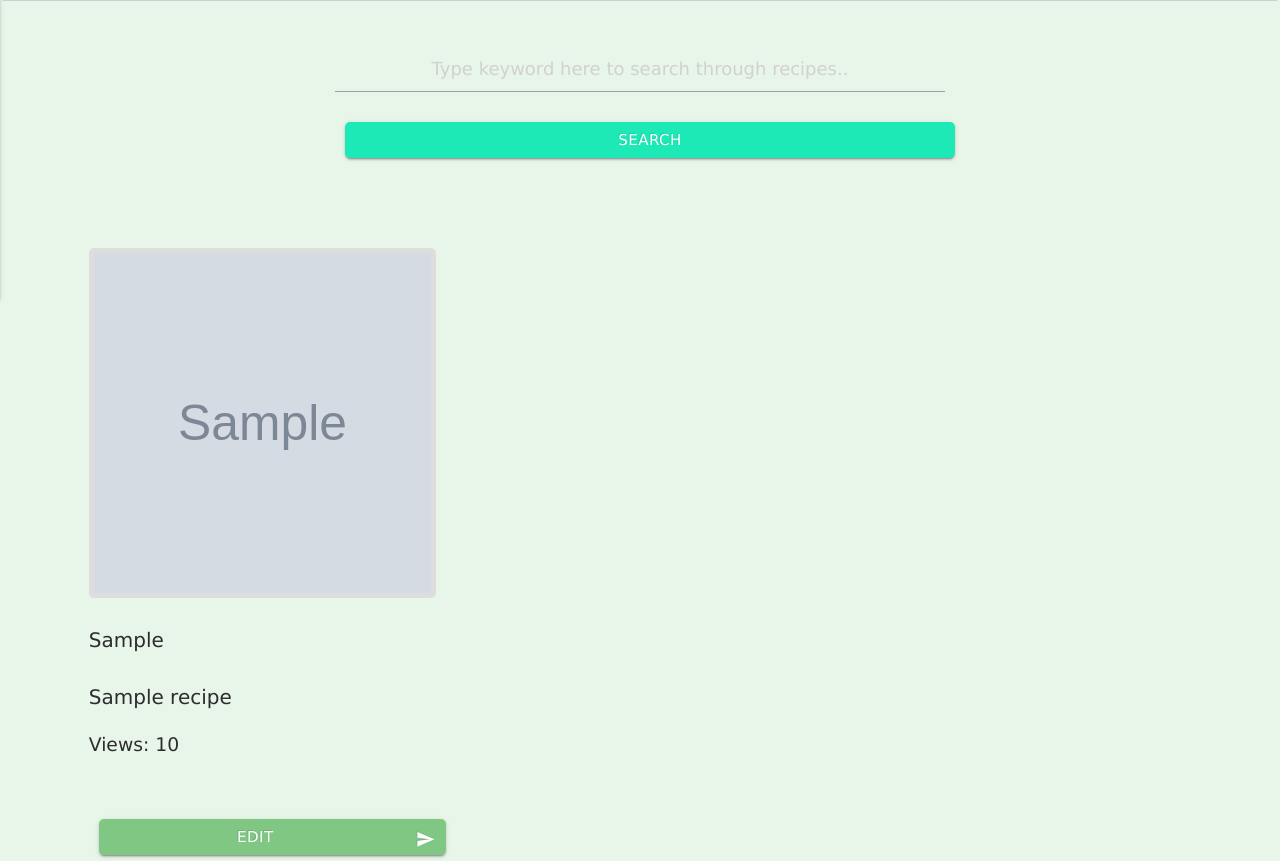
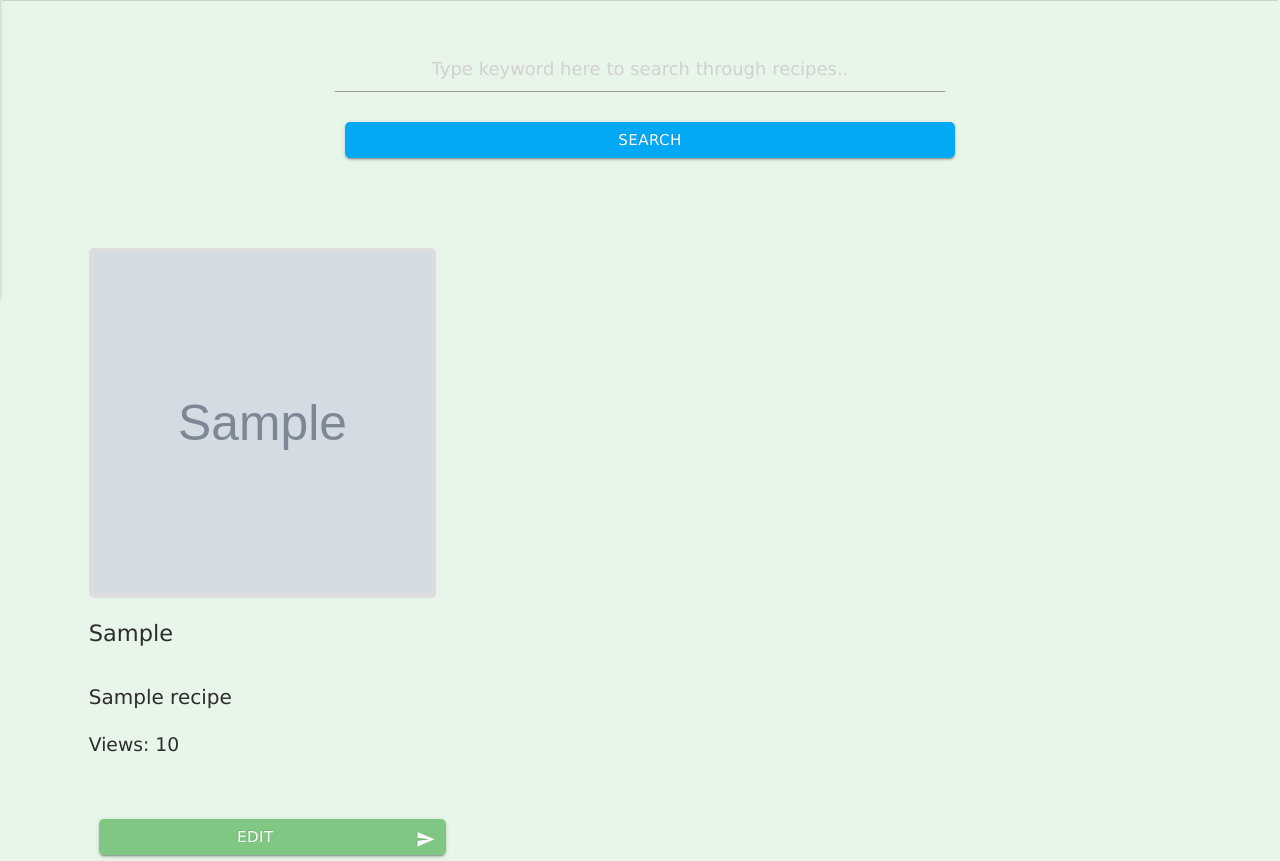
Before and after one commit to Bren08/flask_recipe_app, a Flask app: page /search in a window 1280 px wide. Shown: the part 561-1422 px from the top of the page. Run offline with Flask 2, Linux system fonts and the light colour scheme; grey boxes marked "Sample" are stand-in pictures; a database or web service that is not in the repository returns one stand-in record (values such as "Sample title"); some libraries are stand-ins or nearby versions.

Commit message:
Changed some font sizes on main html page and changed colour scheme of buttons

```diff
--- a/app.py
+++ b/app.py
@@ -26,7 +26,7 @@ def index():
 
 @app.route('/view_categories')
 def view_categories():
-    category=type(mongo.db.categories.find())
+    category=list(mongo.db.categories.find())
     return render_template('categories.html', categories=category)
 
 @app.route('/view_recipe')
--- a/templates/cuisine_recipe.html
+++ b/templates/cuisine_recipe.html
@@ -8,14 +8,14 @@
   </div>
 </div>
 
-<div class="nav-wrapper">
+<div class="search-wrapper">
     <div class="row search-input">
       <div class="col-md-12">
         <form action="{{ url_for('search')}}" method="POST">
           <div class="input-field">
             <input id="search" name="search" placeholder="Type keyword here to search through recipes.." required>
             <div class="center-align">
-              <button class="btn waves-effect waves-light  teal accent-3" type="submit" style="margin-bottom: 30px;">Search</button>
+              <button class="btn waves-effect waves-light light-blue" type="submit" style="margin-bottom: 30px;">Search</button>
             </div>
           </div>
       </div>
@@ -27,13 +27,13 @@
   <div class="row">
     {% for recipe in recipes %}
     <div class="col-xs-12 col-md-4">
+        <a href="{{ url_for('view_individual_recipe', recipe_id=recipe._id) }}">
       <img style="height: 350px; width: 100%; border: solid 5px #ddd; border-radius: 5px; margin-top: 30px;"
-        src="{{ recipe.img_url }}" alt="Card image">
-      <a href="{{ url_for('view_individual_recipe', recipe_id=recipe._id) }}">
+        src="{{ recipe.img_url }}" alt="Card image"></a>
         <br>
         <br>
-        <span class="title-link">{{ recipe.recipe_category }}</span>
-        <br>
+          <h4>{{ recipe.recipe_category }}</h4>
+      <a href="{{ url_for('view_individual_recipe', recipe_id=recipe._id) }}">
         <br>
         <span class="title-link">{{ recipe.title }}</span>
       </a>
@@ -44,7 +44,7 @@
       <a href="{{url_for('edit_recipe', recipe_id=recipe._id)}}"
         class="btn waves-effect waves-light edit_button green lighten-2" type="submit" name="edit_recipe">Edit
         <i class="material-icons right">send</i></a>
-      <a href="{{url_for('delete_recipe', recipe_id=recipe._id)}}" id="myModal"
+      <a href="{{url_for('delete_recipe', recipe_id=recipe._id)}}" onclick="javascript:return confirm('Are you sure you want to delete this recipe?')"
         class="btn waves-effect waves-light modal-trigger del_button red lighten-3" type="submit"
         name="action">Delete<i class="material-icons right">send</i></a>
     </div>
--- a/templates/edit_recipe.html
+++ b/templates/edit_recipe.html
@@ -61,7 +61,7 @@
                 </div>
                 <div class="input_field col s12">
                     <div class="row"><br><br><br><br>
-                        <button class="btn waves-effect waves-light sml_button grey" type="submit">Submit
+                        <button class="btn waves-effect waves-light sml_button green lighten-2" type="submit">Submit
                             Recipe
                             <i class="material-icons right">send</i>
                         </button>
--- a/templates/index.html
+++ b/templates/index.html
@@ -25,8 +25,8 @@
               <div class="row">
                   <div class="col s12">
                   <div class="enter-button align center">
-                <button class="btn waves-effect waves-light float-left grey" type="submit">
-                  <a href="{{ url_for('view_recipe') }}" id="submit" type="submit" value="enter">Enter</a>
+                <button class="btn waves-effect waves-light float-left grey enter-btn" type="submit">
+                  <a href="{{ url_for('view_recipe') }}" class="enter-btn" type="submit" value="enter">Enter</a>
                 </button>
               </div>
               </div>
--- a/templates/insert_recipe.html
+++ b/templates/insert_recipe.html
@@ -58,7 +58,7 @@
                 </div>
                 <div class="input_field col s12">
                     <div class="row"><br><br><br><br>
-                        <button class="btn waves-effect waves-light sml_button grey" type="submit">Submit
+                        <button class="btn waves-effect waves-light sml_button teal accent-3" type="submit">Submit
                             Recipe
                             <i class="material-icons right">send</i>
                         </button>
```
Also changed, not shown: templates/categories.html (+11 -1 lines).
